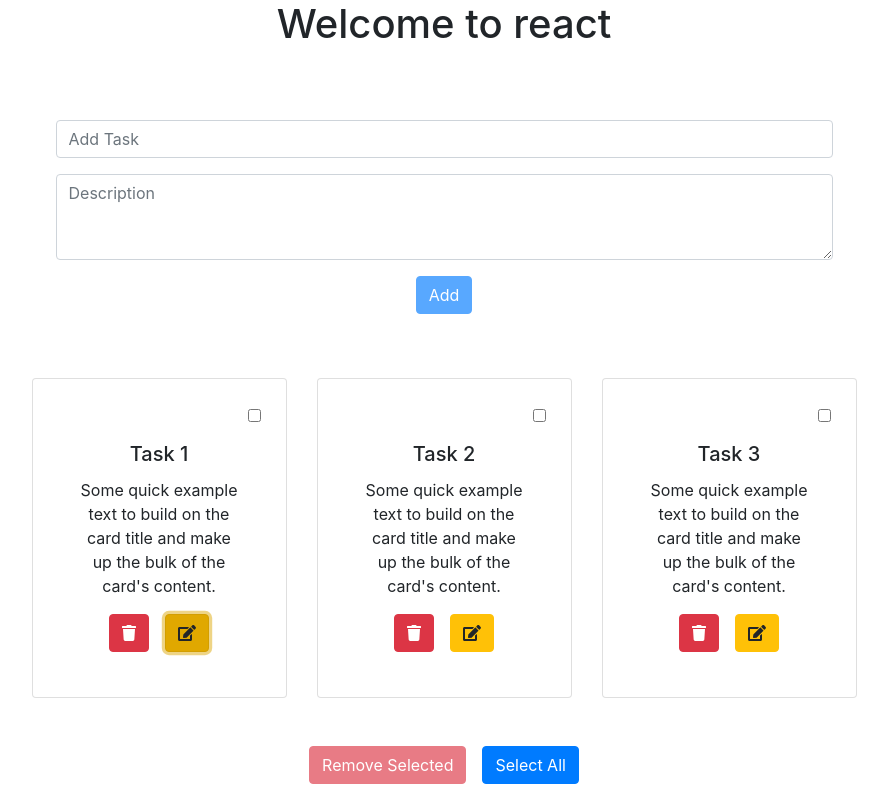
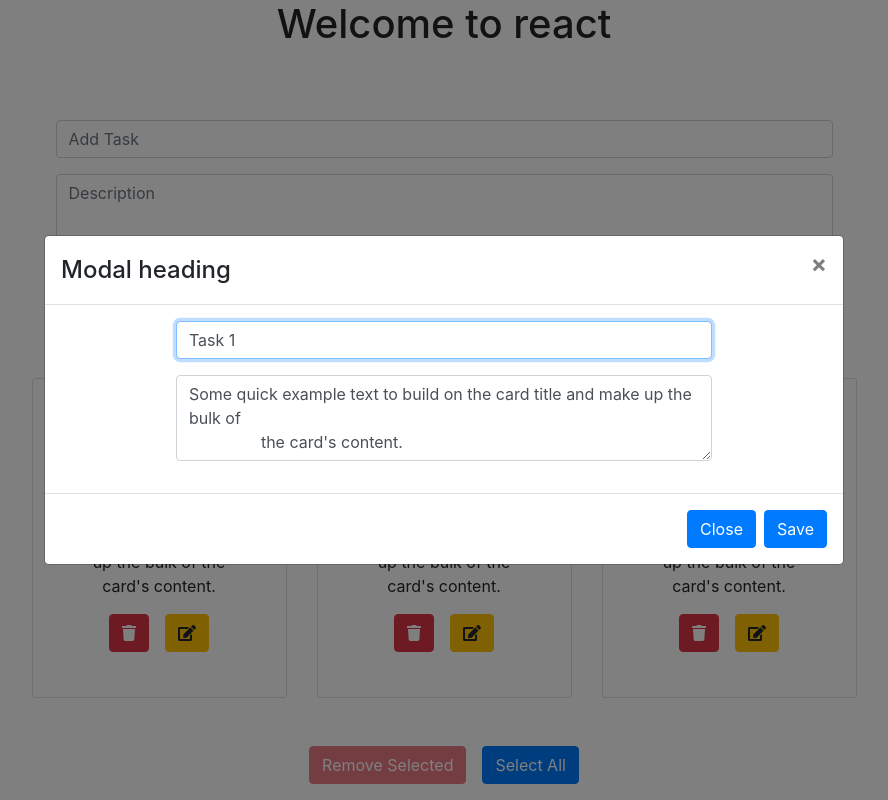
Before and after one commit to hovhannisyan-code/react-tutorial, a React (Create React App) app: page / in a window 1280 px wide. Both pictures are taken after a click on the button 383 px from the left and 632 px from the top of the page. Shown: the whole page, without its empty margins (196-1084 px from the left). Built offline with nearby package versions, Linux system fonts and the light colour scheme.

Commit message:
homework lesson14 second half

```diff
--- /dev/null
+++ b/src/Components/Modals/EditTask.jsx
@@ -0,0 +1,76 @@
+import React from 'react';
+import { Modal, Button, Form } from 'react-bootstrap';
+
+class EditTask extends React.Component {
+    constructor(props) {
+        super(props);
+        this.state = {
+            ...props.editTask
+        };
+        this.inputRef = React.createRef();
+    }
+    handleSubmit = ({ key, type }) => {
+        if (type === 'keypress' && key !== 'Enter') return;
+        const { onSubmit, onHide } = this.props;
+        onSubmit(this.state);
+        onHide();
+    }
+    handleChange = (event) => {
+        const { name, value } = event.target;
+        this.setState({
+            [name]: value
+        });
+    }
+    componentDidMount() {
+        this.inputRef.current.focus();
+    }
+    render() {
+        const { onHide } = this.props;
+        const { title, description } = this.state;
+        console.log(this.state)
+        return (
+            <Modal
+                show={true}
+                onHide={onHide}
+                size="lg"
+                aria-labelledby="contained-modal-title-vcenter"
+                centered
+            >
+                <Modal.Header closeButton>
+                    <Modal.Title id="contained-modal-title-vcenter">
+                        Modal heading
+                    </Modal.Title>
+                </Modal.Header>
+                <Modal.Body className="d-flex flex-column align-items-center">
+                    <Form.Control
+                        name="title"
+                        type="text"
+                        placeholder="Add Task"
+                        onChange={this.handleChange}
+                        onKeyPress={this.handleSubmit}
+                        value={title}
+                        style={{ width: "70%" }}
+                        //disabled={disabled}
+                        ref={this.inputRef}
+                    />
+                    <Form.Control
+                        name="description"
+                        onChange={this.handleChange}
+                        as="textarea"
+                        rows={3}
+                        style={{ width: "70%" }}
+                        className="my-3"
+                        placeholder="Description"
+                        value={description}
+                    />
+                </Modal.Body>
+                <Modal.Footer>
+                    <Button onClick={onHide}>Close</Button>
+                    <Button onClick={this.handleSubmit}>Save</Button>
+                </Modal.Footer>
+            </Modal>
+        )
+    }
+}
+
+export default EditTask;
--- a/src/Components/ToDo/Task.jsx
+++ b/src/Components/ToDo/Task.jsx
@@ -4,13 +4,13 @@ import { Card, Button, Form } from 'react-bootstrap';
 import { FontAwesomeIcon } from '@fortawesome/react-fontawesome';
 import { faEdit, faTrash } from '@fortawesome/free-solid-svg-icons';
 import Proptypes from 'prop-types';
-import Confirm from "../Modal/Confirm";
 const Task = ({
     task,
     disabled,
     handleDelete,
     toggleSetRemoveIds,
-    checked
+    checked,
+    handleSetEditTask
 }) => {
     return (
         <Card className={`${checked && styles.checked}`}>
@@ -35,7 +35,9 @@ const Task = ({
                 <Button
                     disabled={disabled}
                     variant="warning"
-                    className="ml-3">
+                    className="ml-3"
+                    onClick={() => handleSetEditTask(task)}
+                >
                     <FontAwesomeIcon icon={faEdit} />
                 </Button>
             </Card.Body>
@@ -46,13 +48,14 @@ const Task = ({
 };
 Task.propTypes = {
     task: Proptypes.shape({
-        _id:Proptypes.string.isRequired,
+        _id: Proptypes.string.isRequired,
         title: Proptypes.string.isRequired,
-        description:Proptypes.string.isRequired
+        description: Proptypes.string.isRequired
     }),
     disabled: Proptypes.bool.isRequired,
     handleDelete: Proptypes.func.isRequired,
     toggleSetRemoveIds: Proptypes.func.isRequired,
-    checked: Proptypes.bool.isRequired
+    checked: Proptypes.bool.isRequired,
+    handleSetEditTask: Proptypes.func.isRequired
 }
 export default memo(Task);
--- a/src/Components/ToDo/ToDo.jsx
+++ b/src/Components/ToDo/ToDo.jsx
@@ -1,9 +1,10 @@
 import { Component } from "react";
-import Task from "./Task";
-import AddNewTask from "./AddNewTask";
+import Task from './Task';
+import AddNewTask from './AddNewTask';
 import { Container, Row, Col, Button } from 'react-bootstrap';
 import idGenrator from '../Helpers';
-import Confirm from "../Modal/Confirm";
+import Confirm from '../Modals/Confirm';
+import EditTask from '../Modals/EditTask';
 
 class ToDo extends Component {
     constructor(props) {
@@ -35,7 +36,8 @@ class ToDo extends Component {
             tasks,
             removeTasks: new Set(),
             isAllChecked: false,
-            showModal: false
+            showModal: false,
+            editTask: null
         }
     }
 
@@ -102,8 +104,22 @@ class ToDo extends Component {
             showModal: !this.state.showModal
         })
     }
+    handleSetEditTaskToggle = (task) => {
+        task = task || null;
+        this.setState({
+            editTask: task
+        });
+    }
+    handleSetEdit = (editTask) => {
+        const tasks = [...this.state.tasks];
+        const index = tasks.findIndex(task => task._id === editTask._id);
+        tasks[index] = editTask;
+        this.setState({
+            tasks
+        });
+    }
     render() {
-        const { removeTasks, isAllChecked, showModal } = this.state;
+        const { removeTasks, isAllChecked, showModal, editTask } = this.state;
         const tasks = this.state.tasks.map((task, index) => {
             return (
                 <Col
@@ -119,6 +135,7 @@ class ToDo extends Component {
                         handleDelete={this.handleDelete}
                         toggleSetRemoveIds={this.toggleSetRemoveIds}
                         checked={removeTasks.has(task._id)}
+                        handleSetEditTask={this.handleSetEditTaskToggle}
                     />
                 </Col>
             )
@@ -159,6 +176,11 @@ class ToDo extends Component {
                     modalTitle={`Modal heading`}
                     modalBody={`Do you want to delete ${removeTasks.size} tasks`}
                 />}
+                {editTask && <EditTask
+                    editTask={editTask}
+                    onHide={this.handleSetEditTaskToggle}
+                    onSubmit={this.handleSetEdit}
+                />}
             </>
         )
     }
```
Also changed, not shown: src/Components/Modals/Confirm.jsx (renamed from src/Components/Modal/Confirm.jsx), 1 other file (tests, documents, lock files or other folders).
